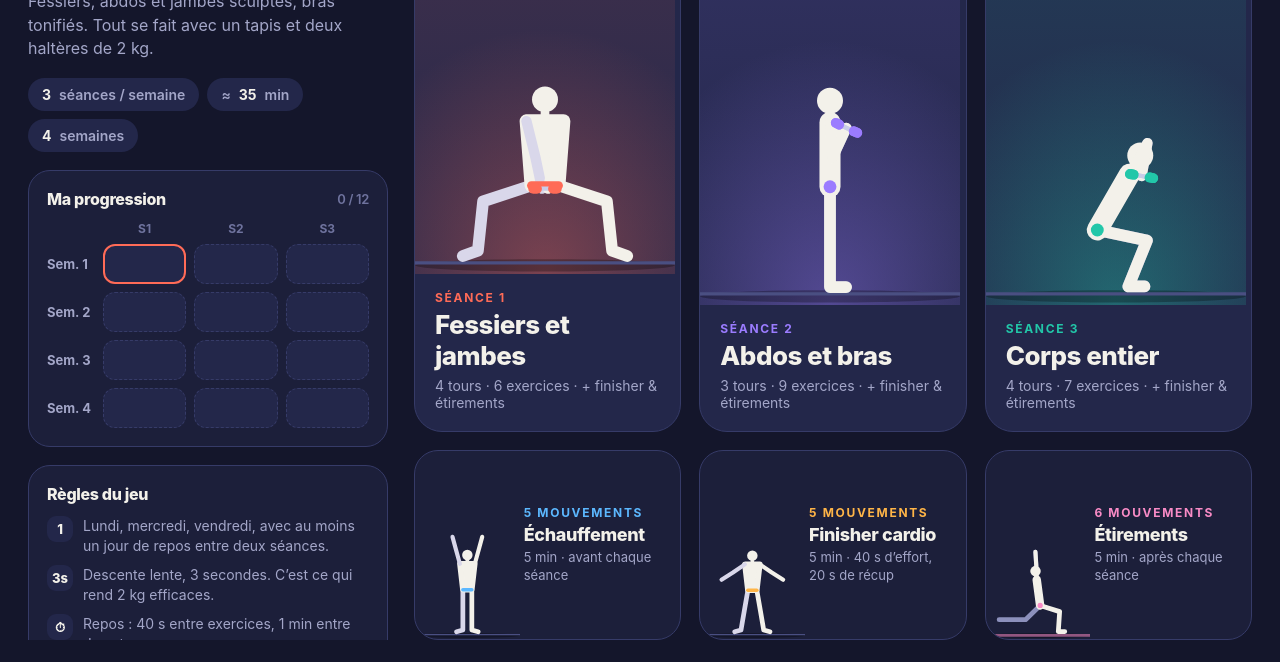
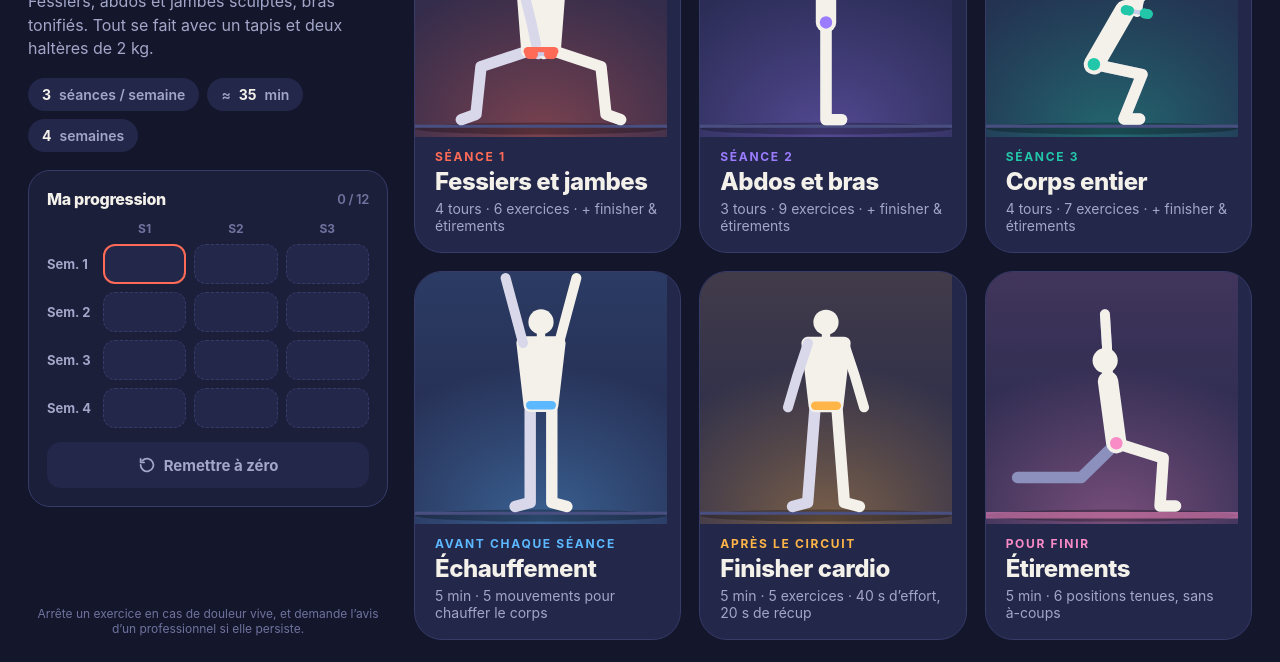
Before and after one commit to alahtac/sport-maison, a plain HTML site: page index.html in a window 1280 px wide. Shown: the part 138-800 px from the top of the page. Drawn offline with Linux system fonts and the light colour scheme.

Commit message:
Add files via upload

```diff
--- a/index.html
+++ b/index.html
@@ -56,13 +56,13 @@ h1,h2,h3{margin:0;font-weight:800;letter-spacing:-.02em}
 .rules li{display:flex;gap:10px;font-size:14px;line-height:1.4;color:var(--mute)}
 .rules li i{flex:none;width:26px;height:26px;border-radius:9px;background:var(--card);display:grid;place-items:center;font-style:normal;font-size:13px;font-weight:800;color:var(--ink)}
 .main{flex:1;display:flex;flex-direction:column;gap:18px;min-width:0}
-.sessions{flex:2.6;display:grid;grid-template-columns:repeat(3,1fr);gap:18px;min-height:0}
+.sessions{flex:1;display:grid;grid-template-columns:repeat(3,1fr);grid-template-rows:1fr 1fr;gap:18px;min-height:0}
 .scard{position:relative;border-radius:28px;overflow:hidden;background:var(--card);display:flex;flex-direction:column;text-align:left;border:1px solid var(--line);transition:transform .15s}
 .scard:active{transform:scale(.98)}
 .scard .art{flex:1;min-height:0;background:radial-gradient(120% 90% at 50% 100%,color-mix(in srgb,var(--acc) 40%,transparent),transparent 70%),linear-gradient(180deg,color-mix(in srgb,var(--acc) 14%,var(--card)),var(--card));display:flex;align-items:flex-end;justify-content:center}
-.scard .art svg{width:100%;height:100%;max-height:260px}
-.scard .txt{padding:16px 20px 20px}
-.scard h2{font-size:26px;margin:4px 0 6px}
+.scard .art svg{width:100%;height:100%}
+.scard .txt{padding:12px 20px 18px}
+.scard h2{font-size:24px;margin:3px 0 4px}
 .scard .meta{font-size:14px;color:var(--mute)}
 .scard .next{position:absolute;top:16px;left:16px;background:var(--acc);color:var(--bg);font-weight:800;font-size:12px;letter-spacing:.08em;text-transform:uppercase;padding:7px 12px;border-radius:999px}
 .scard .num{position:absolute;top:10px;right:18px;font-size:64px;font-weight:900;color:color-mix(in srgb,var(--acc) 35%,transparent);line-height:1}
@@ -71,7 +71,16 @@ h1,h2,h3{margin:0;font-weight:800;letter-spacing:-.02em}
 .xcard .a svg{width:100%;height:100%}
 .xcard h3{font-size:18px;margin:4px 0}
 .xcard p{margin:0;font-size:13px;color:var(--mute);line-height:1.35}
-.foot{font-size:12px;color:var(--dim);text-align:center}
+.foot{font-size:12px;color:var(--dim);text-align:center;margin-top:auto}
+.reset{margin-top:14px;width:100%;height:46px;border-radius:14px;background:var(--card);color:var(--mute);font-weight:700;font-size:15px;display:flex;align-items:center;justify-content:center;gap:8px}
+.reset svg{width:18px;height:18px}
+.reset:active{background:var(--card2)}
+.confirm{text-align:center}
+.confirm p{color:var(--mute);font-size:16px;line-height:1.45;margin:0 0 20px}
+.confirm .row{display:flex;gap:10px}
+.confirm .row button{flex:1;height:54px;border-radius:16px;font-weight:800;font-size:16px}
+.confirm .no{background:var(--card);color:var(--ink)}
+.confirm .yes{background:#FF6B57;color:var(--bg)}
 
 /* ---------- SESSION ---------- */
 #session{flex-direction:column;gap:16px}
@@ -174,10 +183,8 @@ h1,h2,h3{margin:0;font-weight:800;letter-spacing:-.02em}
   /* portrait fallback: stack */
   #home{flex-direction:column;overflow:auto}
   .side{width:auto;overflow:visible}
-  .sessions{grid-template-columns:1fr;flex:none}
+  .sessions{grid-template-columns:1fr;grid-template-rows:none;flex:none}
   .scard{height:300px}
-  .extras{grid-template-columns:1fr;flex:none}
-  .xcard{height:130px}
   .split{flex-direction:column}
   .list{width:auto;flex:none;flex-direction:row;overflow-x:auto}
   .list .grp{display:none}
@@ -242,21 +249,12 @@ html:not(.js) .view, html:not(.js) .rot{display:none!important}
     <div class="panel">
       <h3>Ma progression <small id="pct"></small></h3>
       <div class="track" id="track"></div>
-    </div>
-    <div class="panel">
-      <h3>Règles du jeu</h3>
-      <ul class="rules">
-        <li><i>1</i><span>Lundi, mercredi, vendredi, avec au moins un jour de repos entre deux séances.</span></li>
-        <li><i>3s</i><span>Descente lente, 3 secondes. C’est ce qui rend 2&nbsp;kg efficaces.</span></li>
-        <li><i>⏱</i><span>Repos&nbsp;: 40&nbsp;s entre exercices, 1&nbsp;min entre deux tours.</span></li>
-        <li><i>✦</i><span>Chaque séance se termine par le finisher cardio de 5 minutes, puis les étirements.</span></li>
-      </ul>
+      <button class="reset" id="resetBtn"><svg viewBox="0 0 24 24" fill="none" stroke="currentColor" stroke-width="2.4" stroke-linecap="round" stroke-linejoin="round"><path d="M3.5 12a8.5 8.5 0 1 0 2.6-6.1"/><path d="M3.5 4v4.5H8"/></svg>Remettre à zéro</button>
     </div>
     <div class="foot">Arrête un exercice en cas de douleur vive, et demande l’avis d’un professionnel si elle persiste.</div>
   </aside>
   <div class="main">
     <div class="sessions" id="sessions"></div>
-    <div class="extras" id="extras"></div>
   </div>
 </section>
 
@@ -619,9 +617,9 @@ const SESSIONS = [
       {ex:'hydrant',dose:'15 par jambe',reps:'15 / jambe'},{ex:'superman',dose:'12 reps',reps:12}]}]},
 ];
 const EXTRAS = [
-  {key:'warm', title:'Échauffement', sub:'5 min · avant chaque séance', color:'--warm', hero:'armcircles', items:WARMUP},
-  {key:'fin', title:'Finisher cardio', sub:'5 min · 40 s d’effort, 20 s de récup', color:'--fin', hero:'jacks', items:FINISHER},
-  {key:'str', title:'Étirements', sub:'5 min · après chaque séance', color:'--str', hero:'hipflexor', items:STRETCH},
+  {key:'warm', title:'Échauffement', sub:'5 min · avant chaque séance', color:'--warm', meta:'5 min · 5 mouvements pour chauffer le corps', hero:'armcircles', items:WARMUP},
+  {key:'fin', title:'Finisher cardio', sub:'5 min · 40 s d’effort, 20 s de récup', color:'--fin', meta:'5 min · 5 exercices · 40 s d’effort, 20 s de récup', hero:'jacks', items:FINISHER},
+  {key:'str', title:'Étirements', sub:'5 min · après chaque séance', color:'--str', meta:'5 min · 6 positions tenues, sans à-coups', hero:'hipflexor', items:STRETCH},
 ];
 
 /* =========================================================
@@ -716,26 +714,30 @@ function show(id){ document.querySelectorAll('.view').forEach(v=>v.classList.tog
 function renderHome(){
   const nx = nextIdx(), nextS = nx<0 ? -1 : nx%3;
   const wrap = $('sessions'); clearFigs(wrap); wrap.innerHTML='';
+  const card=(o)=>{
+    const b=document.createElement('button');
+    b.className='scard'; b.style.setProperty('--acc',`var(${o.color})`);
+    b.innerHTML=`${o.next?'<span class="next">À faire</span>':''}${o.num?`<span class="num">${o.num}</span>`:''}<div class="art"></div>
+      <div class="txt"><div class="eyebrow">${o.ey}</div><h2>${o.title}</h2><div class="meta">${o.meta}</div></div>`;
+    b.onclick=o.go; wrap.appendChild(b);
+    makeFig(b.querySelector('.art'), EX[o.hero], {offset:o.off, vb:'25 -30 210 210'});
+  };
   SESSIONS.forEach((s,i)=>{
     const nbEx = s.blocks.reduce((a,b)=>a+b.items.length,0);
-    const b = document.createElement('button');
-    b.className='scard'; b.style.setProperty('--acc',`var(${s.color})`);
-    b.innerHTML = `${i===nextS?'<span class="next">À faire</span>':''}<span class="num">${s.n}</span><div class="art"></div>
-      <div class="txt"><div class="eyebrow">Séance ${s.n}</div><h2>${s.title}</h2><div class="meta">${s.rounds} tours · ${nbEx} exercices · + finisher & étirements</div></div>`;
-    b.onclick=()=>openSession(i);
-    wrap.appendChild(b);
-    makeFig(b.querySelector('.art'), EX[s.hero], {offset:i*900, vb:'25 -30 210 210'});
+    card({color:s.color, next:i===nextS, num:s.n, ey:'Séance '+s.n, title:s.title, hero:s.hero, off:i*900,
+      meta:`${s.rounds} tours · ${nbEx} exercices · + finisher & étirements`, go:()=>openSession(i)});
   });
-  const ex = $('extras'); clearFigs(ex); ex.innerHTML='';
-  EXTRAS.forEach((x,i)=>{
-    const b=document.createElement('button');
-    b.className='xcard'; b.style.setProperty('--acc',`var(${x.color})`);
-    b.innerHTML=`<div class="a" style="width:42%;height:100%;flex:none;display:flex"></div><div style="min-width:0"><div class="eyebrow">${x.items.length} mouvements</div><h3>${x.title}</h3><p>${x.sub}</p></div>`;
-    b.onclick=()=>openSession('x'+i);
-    ex.appendChild(b);
-    makeFig(b.querySelector('.a'), EX[x.hero], {offset:i*1300, vb:'25 -30 210 210'});
-  });
+  const EY=['Avant chaque séance','Après le circuit','Pour finir'];
+  EXTRAS.forEach((x,i)=>card({color:x.color, ey:EY[i], title:x.title, hero:x.hero, off:400+i*1100,
+      meta:x.meta, go:()=>openSession('x'+i)}));
 }
+$('resetBtn').onclick=()=>{
+  $('sheetBox').innerHTML=`<div class="confirm"><h2>Remettre la progression à zéro ?</h2><p>Les ${store.get().filter(Boolean).length} séances cochées seront effacées. Le programme repartira de la semaine 1.</p><div class="row"><button class="no" id="cNo">Annuler</button><button class="yes" id="cYes">Remettre à zéro</button></div></div>`;
+  $('sheet').classList.add('on');
+  $('cNo').onclick=()=>$('sheet').classList.remove('on');
+  $('cYes').onclick=()=>{ store.set(Array(12).fill(false)); $('sheet').classList.remove('on'); renderTrack(); renderHome(); };
+};
+$('sheet').addEventListener('click',e=>{ if(e.target.id==='sheet') $('sheet').classList.remove('on'); });
 
 /* =========================================================
    7. ÉCRAN SÉANCE
@@ -752,7 +754,7 @@ function openSession(key){
   let title, ey, sub, color;
   if(typeof key==='string'){ const x=EXTRAS[+key.slice(1)]; title=x.title; ey='Bloc commun'; sub=x.sub; color=x.color; }
   else { const s=SESSIONS[key]; title=s.title; ey='Séance '+s.n; color=s.color;
-    sub=`${s.rounds} tours · 40 s de repos entre exercices · 1 min entre les tours`; }
+    sub=`${s.rounds} tours${s.blocks.length>1?' (abdos puis bras à chaque tour)':''} · 40 s de repos entre exercices · 1 min entre les tours`; }
   cur.acc=color;
   $('session').style.setProperty('--acc',`var(${color})`);
   $('sEy').textContent=ey; $('sTitle').textContent=title; $('sSub').textContent=sub;
@@ -818,18 +820,16 @@ function buildSteps(key){
   const s=SESSIONS[key];
   WARMUP.forEach(it=>pushEx(it,'Échauffement'));
   pushRest(30,'Échauffement','Prépare-toi');
-  s.blocks.forEach((bl,bi)=>{
-    for(let r=1;r<=s.rounds;r++){
-      const sect = (s.blocks.length>1?bl.label+' · ':'')+`Tour ${r}/${s.rounds}`;
-      bl.items.forEach((it,i)=>{
-        pushEx(it,sect);
-        const lastInRound = i===bl.items.length-1;
-        if(!lastInRound) pushRest(40,sect,'Repos');
-        else if(r<s.rounds) pushRest(60,sect,'Repos entre les tours');
-        else pushRest(60,sect, bi<s.blocks.length-1?'Repos avant le bloc suivant':'Repos avant le finisher');
-      });
-    }
-  });
+  // les blocs s'enchaînent dans chaque tour (séance 2 : abdos puis bras, à chaque tour)
+  const round = s.blocks.flatMap(bl=>bl.items.map(it=>({it,label:bl.label})));
+  for(let r=1;r<=s.rounds;r++){
+    round.forEach((x,i)=>{
+      const sect = (s.blocks.length>1?x.label+' · ':'')+`Tour ${r}/${s.rounds}`;
+      pushEx(x.it,sect);
+      if(i<round.length-1) pushRest(40,sect,'Repos');
+      else pushRest(60,sect, r<s.rounds?'Repos entre les tours':'Repos avant le finisher');
+    });
+  }
   FINISHER.forEach((it,i)=>{ pushEx(it,'Finisher cardio'); if(i<FINISHER.length-1) pushRest(20,'Finisher cardio','Récupération'); });
   pushRest(20,'Étirements','Place-toi pour les étirements');
   STRETCH.forEach(it=>pushEx(it,'Étirements'));
--- a/sw.js
+++ b/sw.js
@@ -1,4 +1,4 @@
-const CACHE = 'sport-maison-v1';
+const CACHE = 'sport-maison-v3';
 const FILES = ['./', './index.html', './manifest.webmanifest', './icon-180.png', './icon-192.png', './icon-512.png'];
 self.addEventListener('install', e => { e.waitUntil(caches.open(CACHE).then(c => c.addAll(FILES))); self.skipWaiting(); });
 self.addEventListener('activate', e => { e.waitUntil(caches.keys().then(ks => Promise.all(ks.filter(k => k !== CACHE).map(k => caches.delete(k))))); self.clients.claim(); });
```
